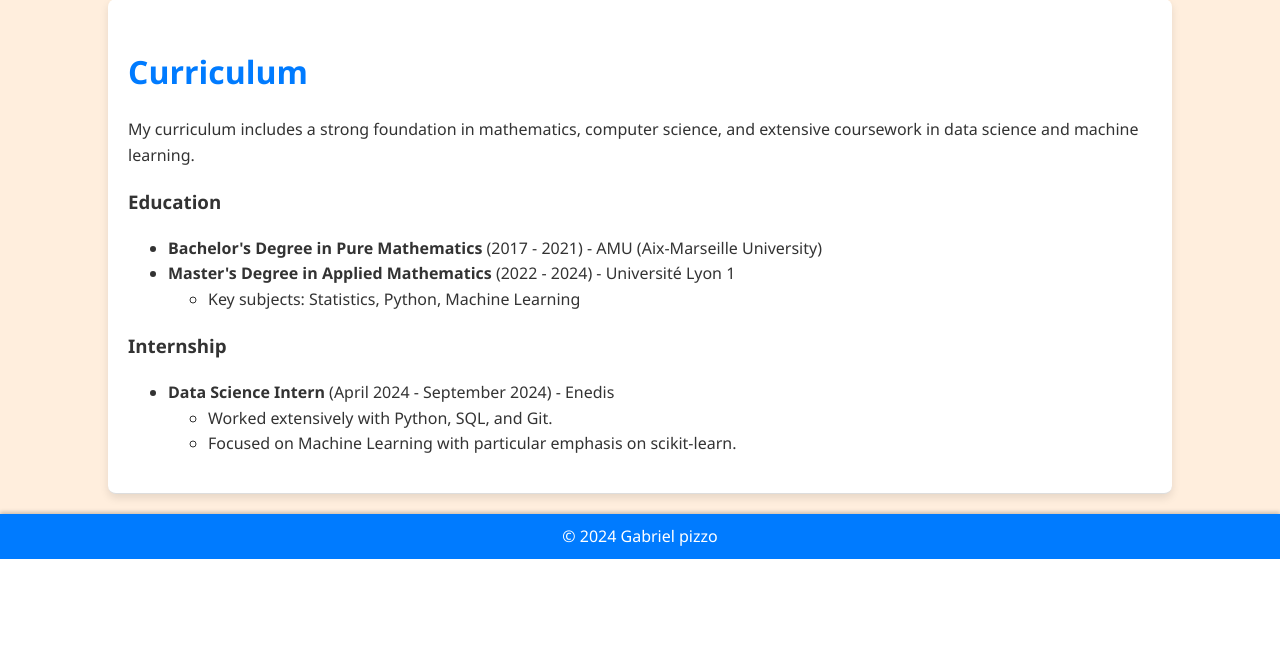
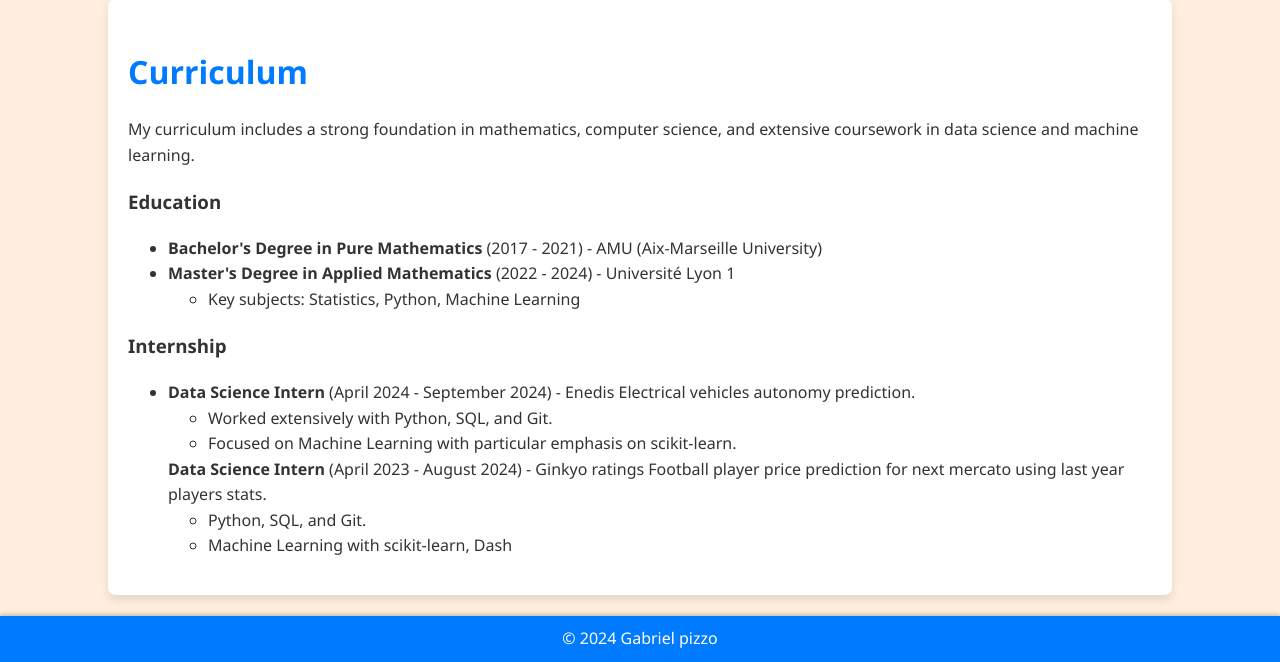
Before and after one commit to gabriel04100/portfolio, a Django app: page / in a window 1280 px wide. Shown: the part 821-1483 px from the top of the page. Before the commit the page ends 1380 px from the top, so only its background shows below. Run offline with Django 5.2, Linux system fonts and the light colour scheme.

Commit message:
updated cv

```diff
--- a/portfolio/settings.py
+++ b/portfolio/settings.py
@@ -125,8 +125,6 @@ STATICFILES_DIRS = [
 STATIC_ROOT = os.path.join(BASE_DIR, 'staticfiles')
 
 
-
-
 # Default primary key field type
 # https://docs.djangoproject.com/en/5.1/ref/settings/#default-auto-field
 
--- a/templates/index.html
+++ b/templates/index.html
@@ -60,12 +60,18 @@
     <ul>
         <li>
             <strong>Data Science Intern</strong> (April 2024 - September 2024) - Enedis
+            Electrical vehicles autonomy prediction.
             <ul>
                 <li>Worked extensively with Python, SQL, and Git.</li>
                 <li>Focused on Machine Learning with particular emphasis on scikit-learn.</li>
             </ul>
         </li>
-    </ul>
+            <strong>Data Science Intern</strong> (April 2023 - August 2024) - Ginkyo ratings
+            Football player price prediction for next mercato using last year players stats.
+            <ul>
+                <li>Python, SQL, and Git.</li>
+                <li>Machine Learning with scikit-learn, Dash</li>
+            </ul>   </ul>
 
 
 </section>
```
Also changed, not shown: projects/models_loader.py (+4 -3 lines), projects/views.py (+2 -6 lines).
